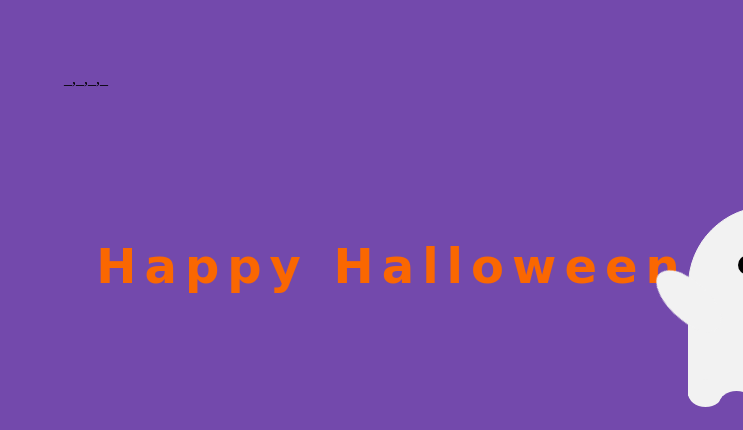
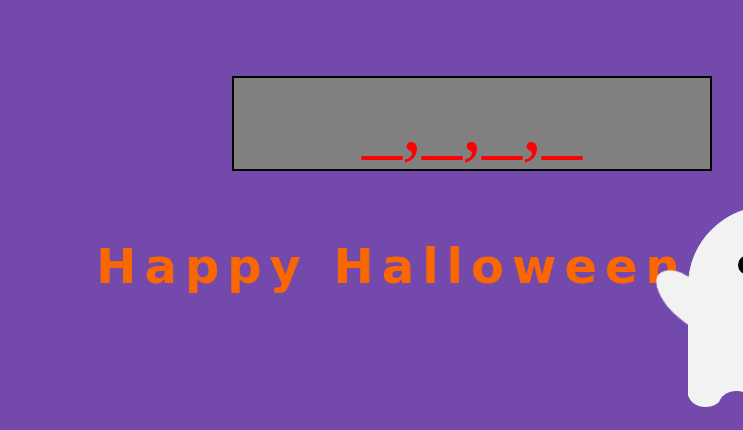
Before and after one commit to HerrPablito/Hang-man-Uppgift, a plain HTML site: page index.html in a window 1280 px wide. Shown: the part 693-1123 px from the top of the page, without its empty margins (176-919 px from the left). Drawn offline with Linux system fonts and the light colour scheme; a web font is replaced by a local one.

Commit message:
uppdated css

```diff
--- a/css/style.css
+++ b/css/style.css
@@ -148,7 +148,7 @@ body {
 }
 
 .showLetters{
-    width: 70vw;
+    width: auto;
     height: 250px;
     display: flex;
     flex-direction: column;
@@ -161,19 +161,25 @@ body {
     flex-direction:row;
 
 }
-.correctLetter{
+.correctLetter  {
+    display: flex;
+    justify-content: space-evenly;
     list-style: none;
-    height: 5rem;
-    width: 100%;
+    height: 6rem;
+    font-size: 5rem;
+    color: red;
+    background-color: grey;
+    border: 2px solid black;
+    padding-inline-start: 0px;
 
 }
 .correctLetter li {
-    display: inline;
+    display: flex;
+    justify-content: space-between;
     font-size: 5rem;
     color: rgb(214, 31, 31);
     background-color: grey;
-    border: 2px solid black;
-    width: 1rem;
+
 }
 
 .wrongNumberOne, .wrongNumberTwo, .wrongNumberThree, .wrongNumberFour, .wrongNumberFive{
```
